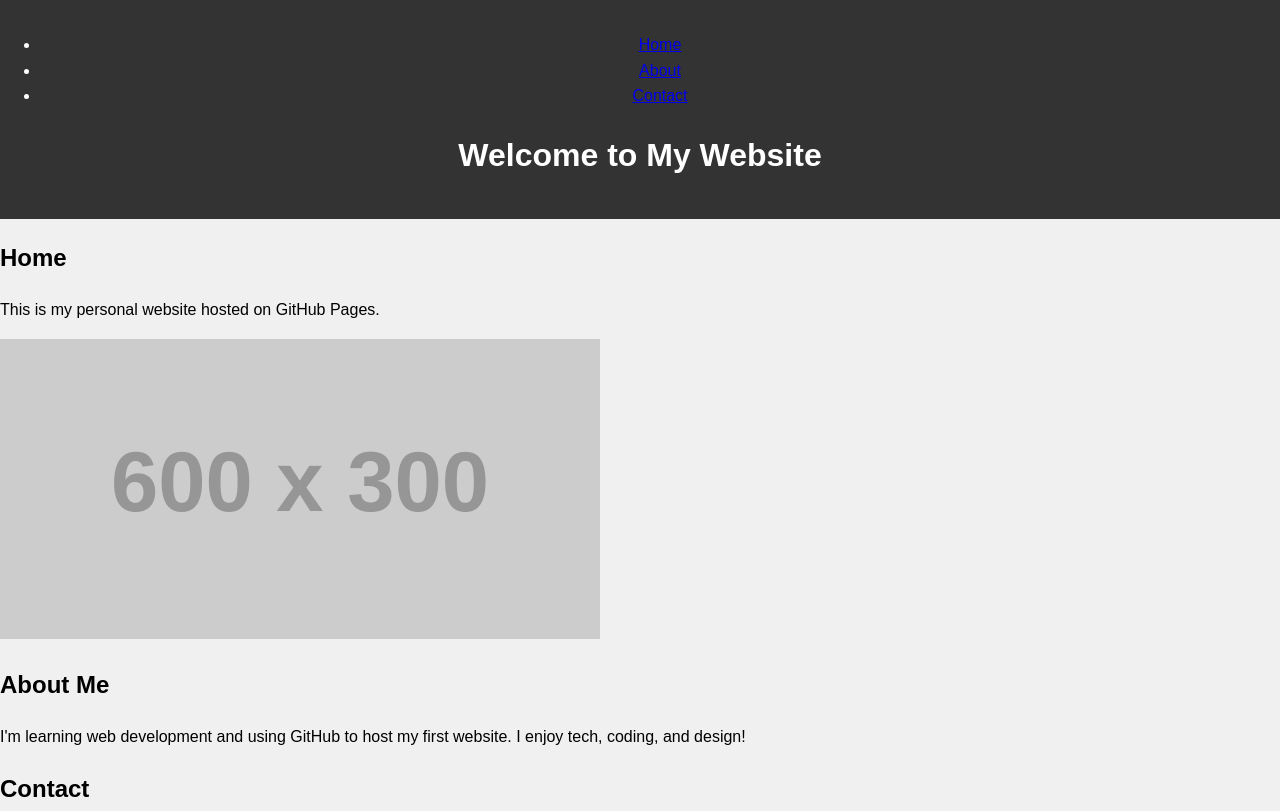
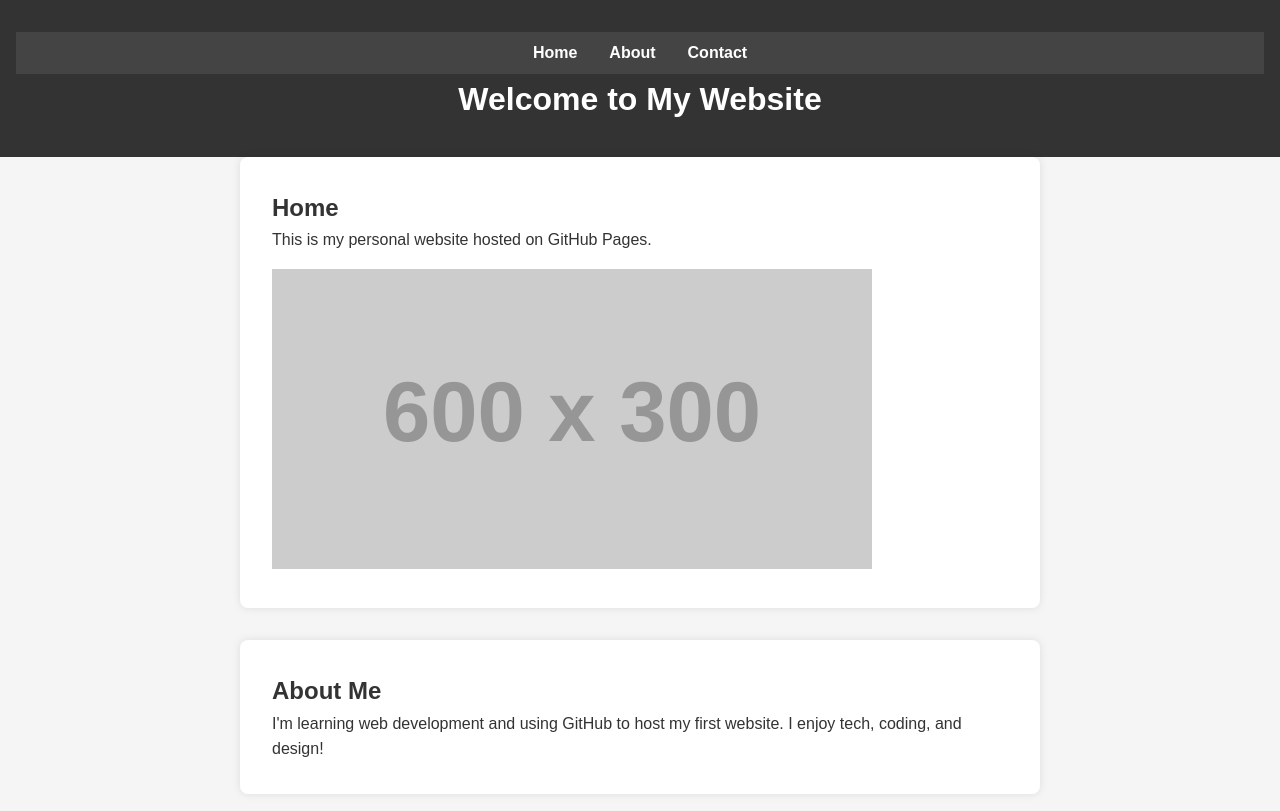
Before and after one commit to Musa6571/bollywoodbangers, a plain HTML site: page index.html in a window 1280 px wide. Shown: the top 811 px of the page. Drawn offline with Linux system fonts and the light colour scheme; placeholder pictures from the web are drawn by us.

Commit message:
Update style.css

```diff
--- a/style.css
+++ b/style.css
@@ -1,21 +1,64 @@
+* {
+  margin: 0;
+  padding: 0;
+  box-sizing: border-box;
+}
+
 body {
   font-family: Arial, sans-serif;
+  background-color: #f5f5f5;
+  color: #333;
   line-height: 1.6;
-  background-color: #f0f0f0;
-  margin: 0;
-  padding: 0;
 }
 
-header, footer {
+header {
+  background-color: #333;
+  color: white;
+  padding: 2rem 1rem;
+  text-align: center;
+}
+
+nav ul {
+  display: flex;
+  justify-content: center;
+  list-style: none;
+  background-color: #444;
+  padding: 0.5rem 0;
+}
+
+nav ul li {
+  margin: 0 1rem;
+}
+
+nav ul li a {
+  color: white;
+  text-decoration: none;
+  font-weight: bold;
+}
+
+nav ul li a:hover {
+  text-decoration: underline;
+}
+
+section {
+  padding: 2rem;
+  max-width: 800px;
+  margin: auto;
+  background-color: white;
+  margin-bottom: 2rem;
+  border-radius: 8px;
+  box-shadow: 0 0 8px rgba(0,0,0,0.1);
+}
+
+img {
+  max-width: 100%;
+  height: auto;
+  margin-top: 1rem;
+}
+
+footer {
   background-color: #333;
   color: white;
   text-align: center;
   padding: 1rem 0;
 }
-
-main {
-  padding: 2rem;
-  max-width: 800px;
-  margin: auto;
-  background-color: white;
-}
```
